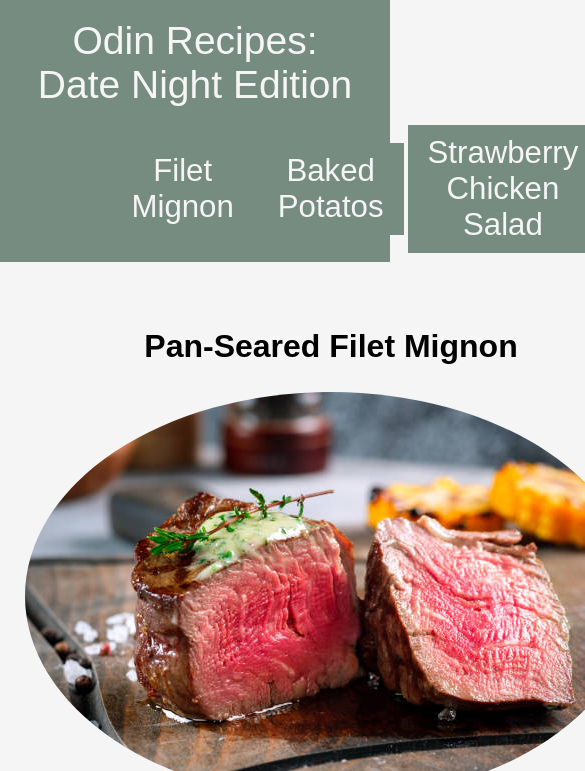
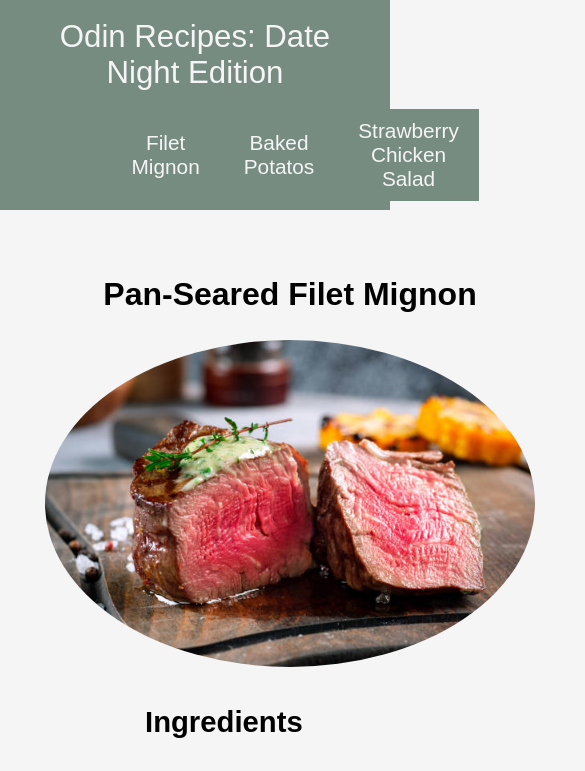
Before and after one commit to flow-state-citizen/odin-recipes, a plain HTML site: page recipes/filet-mignon/filet-mignon.html in a window 390 px wide. Shown: the top 771 px of the page, 585 px wide, since content can reach past the window. Drawn offline with Linux system fonts and the light colour scheme.

Commit message:
Add media queries to all pages

```diff
--- a/recipes/baked-potatos/baked-potatos.css
+++ b/recipes/baked-potatos/baked-potatos.css
@@ -16,7 +16,11 @@ p {
 }
 
 #potato-image-container {
+  display: flex;
+  flex-direction: column;
+  justify-content: center;
   margin-right: 20px;
+  width: 500px;
 }
 
 #potato-image {
@@ -40,17 +44,40 @@ p {
   margin-left: 20px;
 }
 
-#right-page-container {
-  font-size: 25px;
-  padding: 5px;
-  background-color: #b2ac88;
-  border-radius: 10px;
-  opacity: 0.8;
-  line-height: 1.5;
-}
-
 #footer-container {
   text-align: center;
   margin-top: 20px;
   font-size: 20px;
 }
+
+/* Media Queries */
+@media screen and (max-width: 960px) {
+  #page-content-container {
+    display: flex;
+    flex-direction: column;
+    margin-left: 20px;
+    transition: cubic-bezier(1, 0, 0, 1) 1s;
+  }
+
+  #left-page-container {
+    display: flex;
+    flex-direction: column;
+    flex-wrap: wrap;
+    justify-content: center;
+    align-items: center;
+    transition: cubic-bezier(1, 0, 0, 1) 1s;
+  }
+
+  #potato-image-container {
+    transition: cubic-bezier(1, 0, 0, 1) 1s;
+  }
+
+  #potato-ingredients-container {
+    transition: cubic-bezier(1, 0, 0, 1) 1s;
+    width: 500px;
+  }
+
+  #potato-ingredients-container ul {
+    margin-left: 20px;
+  }
+}
--- a/recipes/filet-mignon/filet-mignon.css
+++ b/recipes/filet-mignon/filet-mignon.css
@@ -16,7 +16,11 @@ p {
 }
 
 #filet-image-container {
+  display: flex;
+  flex-direction: column;
+  justify-content: center;
   margin-right: 20px;
+  width: 500px;
 }
 
 #filet-image {
@@ -45,3 +49,35 @@ p {
   margin-top: 20px;
   font-size: 20px;
 }
+
+/* Media Queries */
+@media screen and (max-width: 960px) {
+  #page-content-container {
+    display: flex;
+    flex-direction: column;
+    margin-left: 20px;
+    transition: cubic-bezier(1, 0, 0, 1) 1s;
+  }
+
+  #left-page-container {
+    display: flex;
+    flex-direction: column;
+    flex-wrap: wrap;
+    justify-content: center;
+    align-items: center;
+    transition: cubic-bezier(1, 0, 0, 1) 1s;
+  }
+
+  #filet-mignon-image-container {
+    transition: cubic-bezier(1, 0, 0, 1) 1s;
+  }
+
+  #filet-mignon-ingredients-container {
+    transition: cubic-bezier(1, 0, 0, 1) 1s;
+    width: 500px;
+  }
+
+  #filet-mignon-ingredients-container ul {
+    margin-left: 20px;
+  }
+}
--- a/recipes/strawberry-chicken/strawberry-chicken.css
+++ b/recipes/strawberry-chicken/strawberry-chicken.css
@@ -7,7 +7,7 @@ body {
 
 p {
   line-height: 1.5;
-  font-size: 25px;
+  font-size: 18px;
 }
 
 #page-content-container {
@@ -16,7 +16,11 @@ p {
 }
 
 #strawberry-chicken-image-container {
+  display: flex;
+  flex-direction: column;
+  justify-content: center;
   margin-right: 20px;
+  width: 500px;
 }
 
 #strawberry-chicken-image {
@@ -45,3 +49,35 @@ p {
   margin-top: 20px;
   font-size: 20px;
 }
+
+/* Media Queries */
+@media screen and (max-width: 960px) {
+  #page-content-container {
+    display: flex;
+    flex-direction: column;
+    margin-left: 20px;
+    transition: cubic-bezier(1, 0, 0, 1) 1s;
+  }
+
+  #left-page-container {
+    display: flex;
+    flex-direction: column;
+    flex-wrap: wrap;
+    justify-content: center;
+    align-items: center;
+    transition: cubic-bezier(1, 0, 0, 1) 1s;
+  }
+
+  #strawberry-chicken-image-container {
+    transition: cubic-bezier(1, 0, 0, 1) 1s;
+  }
+
+  #strawberry-chicken-ingredients-container {
+    transition: cubic-bezier(1, 0, 0, 1) 1s;
+    width: 500px;
+  }
+
+  #strawberry-chicken-ingredients-container ul {
+    margin-left: 20px;
+  }
+}
--- a/styles.css
+++ b/styles.css
@@ -31,20 +31,10 @@ a {
   height: 100%;
 }
 
-@media (max-width: 1120px) {
-  #header-container {
-    flex-direction: column;
-    align-items: center;
-    justify-content: center;
-    height: auto;
-    padding: 5px;
-  }
-}
-
 #header-title {
   font-weight: bold;
   color: #f5f5f5;
-  font-size: 30px;
+  font-size: 24px;
 }
 
 #header-links {
@@ -55,7 +45,7 @@ a {
   margin: 0;
   padding: 0;
   list-style: none;
-  font-size: 24px;
+  font-size: 16px;
   width: 45%;
   color: #f5f5f5;
 }
@@ -88,7 +78,7 @@ a {
 
 /* Section 2: Content */
 #content-container {
-  font-size: 28px;
+  font-size: 18px;
   padding: 20px;
   margin-left: 40px;
   margin-right: 40px;
@@ -117,13 +107,13 @@ a {
 
 .image {
   border-radius: 10px 10px 0 0;
-  width: 546px;
-  height: 360px;
+  width: 360px;
+  height: 220px;
 }
 
 .image-description {
   font-weight: bold;
-  font-size: 22px;
+  font-size: 14px;
   text-align: center;
 }
 
@@ -134,7 +124,7 @@ a {
 }
 
 #right-page-container {
-  font-size: 25px;
+  font-size: 16px;
   padding: 5px;
   background-color: #d4cfb4;
   border-radius: 10px;
@@ -156,3 +146,14 @@ a {
   color: #ba1628;
   font-size: 25px;
 }
+
+/* Media Queries */
+@media (max-width: 1400px) {
+  #header-container {
+    flex-direction: column;
+    align-items: center;
+    justify-content: center;
+    height: auto;
+    padding: 5px;
+  }
+}
```
Also changed, not shown: recipes/strawberry-chicken/strawberry-chicken.html (+3 -6 lines).
